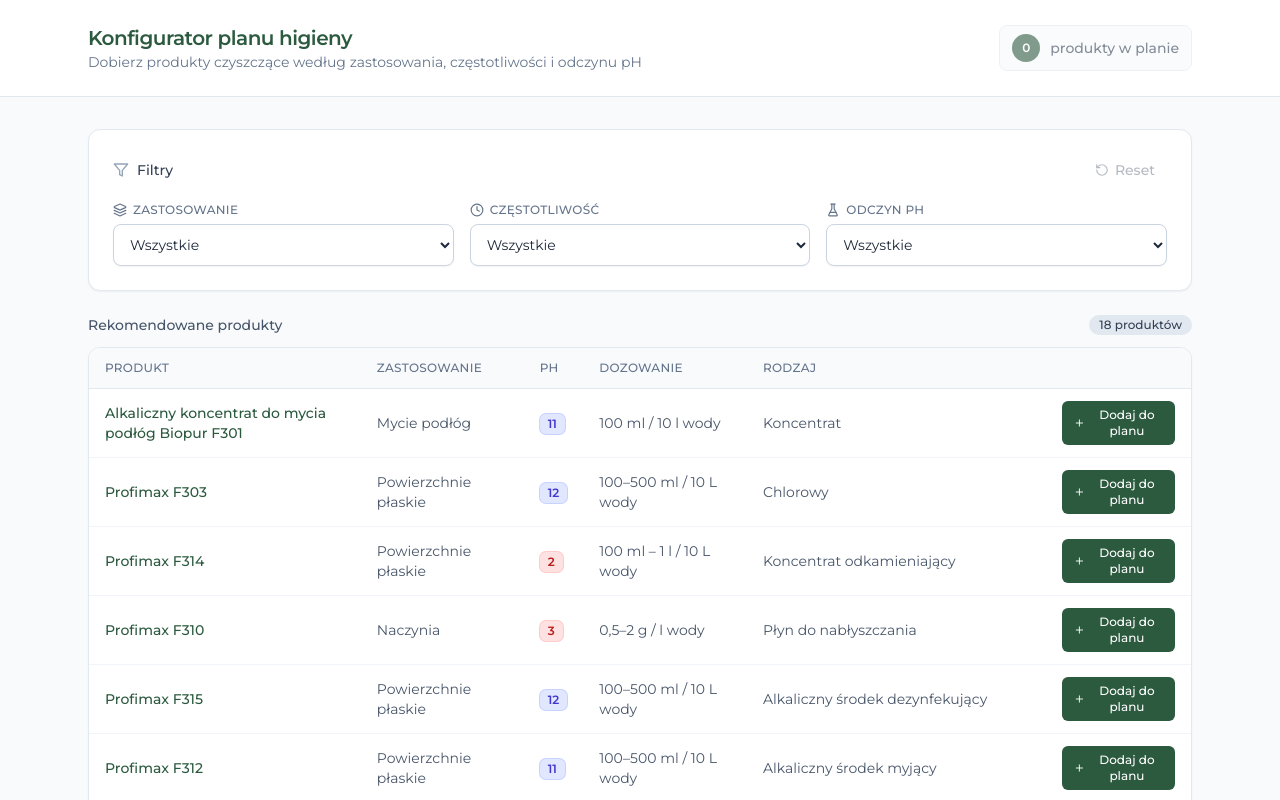
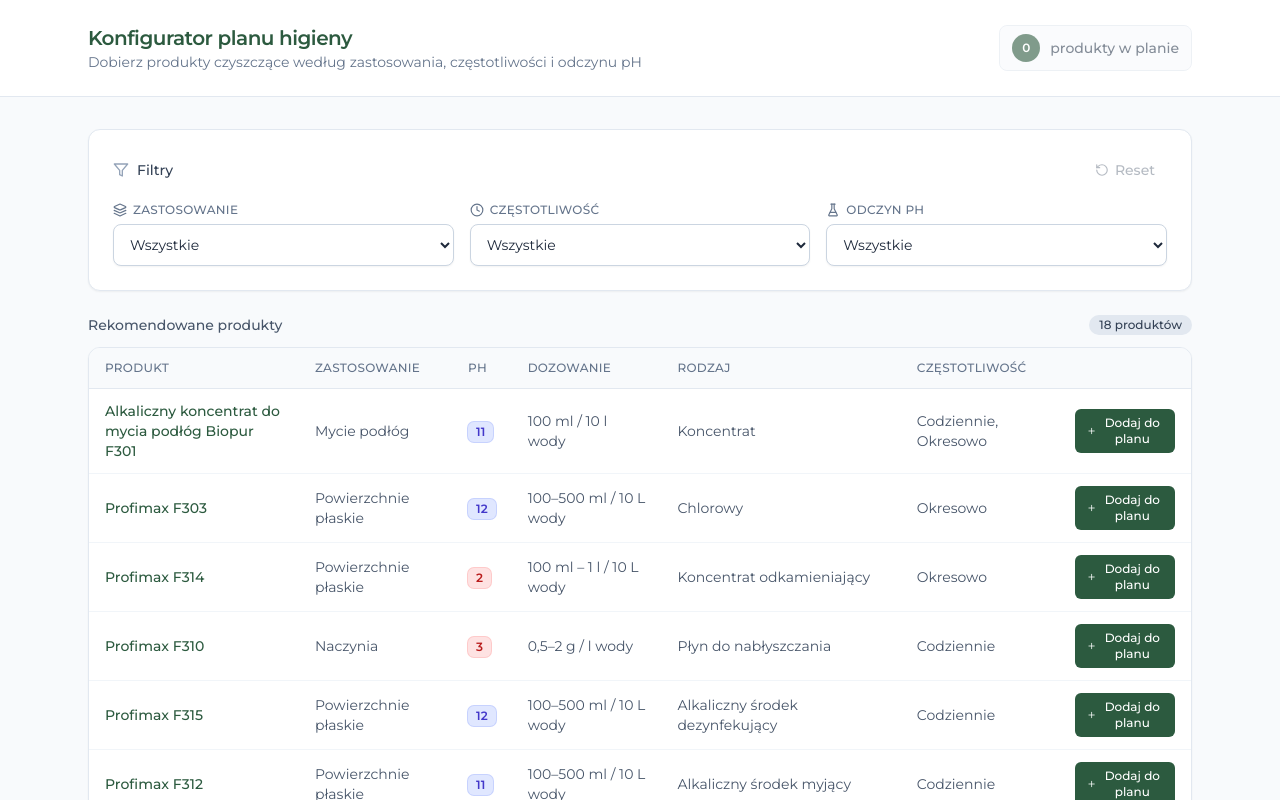
Before and after one commit to alicja06/Plan-Higieny, a React (Vite) app: page / in a window 1280 px wide. Shown: the top 800 px of the page. Built offline with nearby package versions, Linux system fonts and the light colour scheme.

Commit message:
Update App.tsx

```diff
--- a/src/App.tsx
+++ b/src/App.tsx
@@ -231,6 +231,7 @@ function App() {
                       <th className="px-4 py-3 font-medium">pH</th>
                       <th className="px-4 py-3 font-medium">Dozowanie</th>
                       <th className="px-4 py-3 font-medium">Rodzaj</th>
+                      <th className="px-4 py-3 font-medium">Częstotliwość</th>
                       <th className="px-4 py-3 text-right font-medium"></th>
                     </tr>
                   </thead>
@@ -250,6 +251,7 @@ function App() {
                           </td>
                           <td className="px-4 py-3 text-slate-600">{p.dosage}</td>
                           <td className="px-4 py-3 text-slate-600">{p.type}</td>
+                          <td className="px-4 py-3 text-slate-600">{p.frequency.join(', ')}</td>
                           <td className="px-4 py-3 text-right">
                             {isSelected ? (
                               <button
@@ -308,6 +310,9 @@ function App() {
                           <dt className="text-slate-500">Rodzaj</dt>
                           <dd className="text-right text-slate-700">{p.type}</dd>
                         </div>
+                        <div className="flex justify-between gap-3">
+                          <dt className="text-slate-500">Częstotliwość</dt>
+                          <dd className="text-right text-slate-700">{p.frequency.join(', ')}</dd></div>
                       </dl>
                       <div className="mt-3">
                         {isSelected ? (
```
